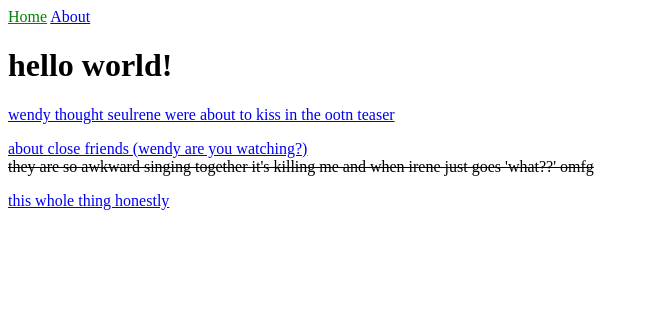
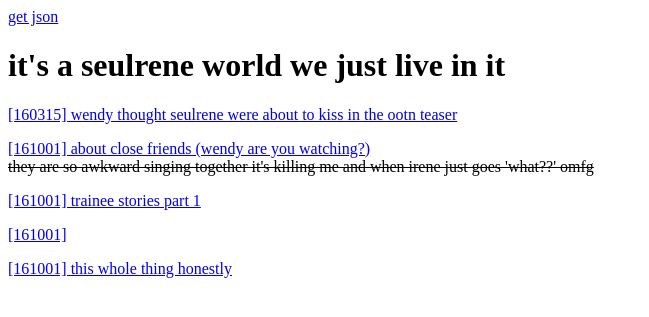
Before and after one commit to joseulrene/joseulrene.github.io, a Jekyll site: the page built from index.html, in a window 1280 px wide. Shown: the top 317 px of the page, without its empty margins (0-649 px from the left). Built offline with Jekyll 4.4.1, drawn with Linux system fonts in a browser that asks for light colours.

Commit message:
generating json file from js hehe

```diff
--- /dev/null
+++ b/_data/list.json
@@ -0,0 +1 @@
+[{"id":"","url":"https://vlive.tv/embed/?&begin=0&end=0","date":null,"text":"","bonus":""},{"id":"6436","url":"https://vlive.tv/embed/6436?&begin=456&end=482","date":160315,"text":"wendy thought seulrene were about to kiss in the ootn teaser","bonus":""},{"id":"14431","url":"https://vlive.tv/embed/14431?&begin=978&end=1434","date":161001,"text":"about close friends (wendy are you watching?)","bonus":"they are so awkward singing together it's killing me and when irene just goes 'what??' omfg"},{"id":"14431","url":"https://vlive.tv/embed/14431?&begin=1517&end=1617","date":161001,"text":"trainee stories part 1","bonus":""},{"id":"14431","url":"https://vlive.tv/embed/14431?&begin=1688&end=0","date":161001,"text":"","bonus":""},{"id":"14431","url":"https://vlive.tv/embed/14431?&begin=0&end=0","date":161001,"text":"this whole thing honestly","bonus":""}]
--- a/_includes/item.html
+++ b/_includes/item.html
@@ -1,23 +1,12 @@
-{% for i in site.data.moments %}
-{% assign start = i.t.start.min | times: 60 | plus: i.t.start.sec %}
-{% assign end = i.t.end.min | times: 60 | plus: i.t.end.sec %}
+{% for i in site.data.list %}
+  {% if i.date %}
   <p>
-    <a href="
-    {% case i.type %}
-      {% when 'vlive' %}
-        https://vlive.tv/embed/{{i.id}}?&begin={{start}}
-      {% when 'yt' %}
-        https://youtube.com/embed/{{i.id}}?start={{start}}&end={{end}}
-      {% endcase %}
-    " target="_blank">
-      {{ i.text }}
+      <a href="{{i.url}}" target="_blank">
+      [{{i.date}}] {{ i.text }}
       </a>
       {% if i.bonus != "" %}
         <br/><strike>{{i.bonus}}</strike>
       {% endif %}
   </p>
-<script>
-
-</script>
-
+  {% endif %}
 {% endfor %}
--- a/_includes/navigation.html
+++ b/_includes/navigation.html
@@ -1,5 +1,8 @@
 <nav>
+  {%comment%}
     {% for item in site.data.navigation %}
       <a href="{{ item.link }}" {% if page.url == item.link %}class="current"{% endif %}>{{ item.name }}</a>
     {% endfor %}
+    {%endcomment%}
+    <a id="jsondata" download='list.json' href="">get json</a>
 </nav>
--- a/_layouts/default.html
+++ b/_layouts/default.html
@@ -8,6 +8,6 @@
   <body>
     {% include navigation.html %}
     {{ content }}
-  <!-- <script type="module" src="assets/js/list.js"></script> -->
+  <script type="module" src="assets/js/list.js"></script>
   </body>
 </html>
--- a/assets/js/list.js
+++ b/assets/js/list.js
@@ -29,9 +29,9 @@ var items = [
         t: [25,17,26,57]
     },
     {
-        id: "",
+        id: "14431",
         vlive: true, //yt
-        date: null,
+        date: 161001,
         text: "",
         t: [28,8,0,0,0]
     },
@@ -70,17 +70,11 @@ export const list = items.map(i => {
     }
 });
 console.log(list);
-const makeTextFile = () => {
-    // This creates the file.
-    // In my case, I have an array, and each item in
-    // the array should be on a new line, which is why
-    // I use .join('\n') here.
-    const data = new Blob([JSON.stringify(list)], { type: 'text/plain' })
-
-    // this part avoids memory leaks
-    if (downloadLink !== '') window.URL.revokeObjectURL(downloadLink)
-
-    // update the download link state
-    setDownloadLink(window.URL.createObjectURL(data))
-  }
-  makeTextFile()
+var downloadLink = ""
+const data = new Blob([JSON.stringify(list)], { type: 'text/plain' })
+// this part avoids memory leaks
+if (downloadLink !== '') window.URL.revokeObjectURL(downloadLink)
+// update the download link state
+downloadLink = window.URL.createObjectURL(data);
+console.log(downloadLink)
+document.getElementById("jsondata").setAttribute("href",downloadLink)
--- a/index.html
+++ b/index.html
@@ -2,5 +2,5 @@
 layout: default
 title: Home
 ---
-<h1>{{ "Hello World!" | downcase }}</h1>
+<h1>{{ "it's a seulrene world we just live in it" | downcase }}</h1>
 {% include item.html %}
```
Also changed, not shown: 3 other files. Lines whose indentation alone changed are shown as unchanged.
